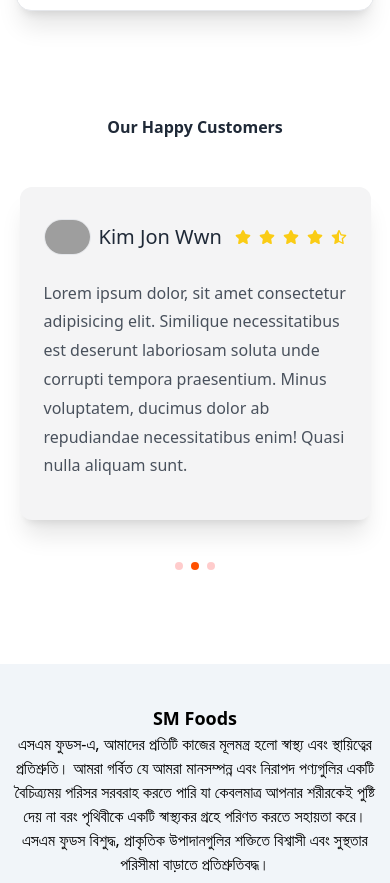
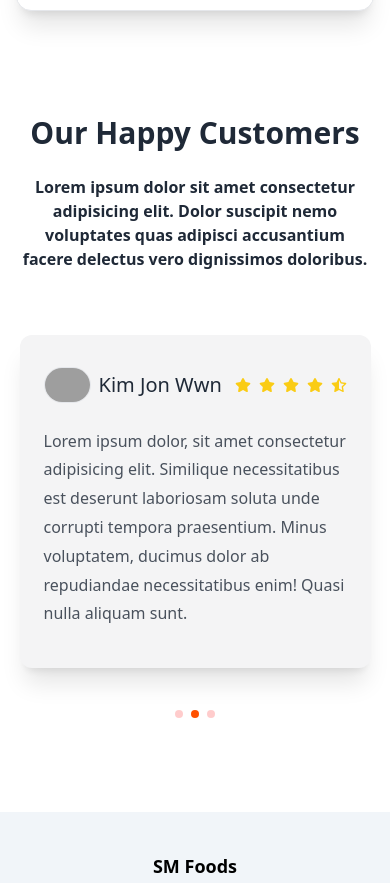
Before and after one commit to safiislam/sm-foods-project, a React (Vite) app: page / in a window 390 px wide. Shown: the part 1754-2637 px from the top of the page. Built offline with nearby package versions, Linux system fonts and the light colour scheme; grey boxes are pictures that could not be loaded.

Commit message:
client feedback update

```diff
--- a/src/components/HomeCustomerReview.jsx
+++ b/src/components/HomeCustomerReview.jsx
@@ -13,7 +13,8 @@
 const HomeCustomerReview = () => {
     return (
         <div className=' md:w-[85%] mx-auto mb-20'>
-            <p className='md:text-5xl font-semibold mb-12 text-center'>Our Happy Customers</p>
+            <p className='md:text-5xl text-3xl font-semibold md:mb-10 mb-6 text-center'>Our Happy Customers</p>
+            <p className='md:w-[60%] w-[90%] mx-auto font-semibold mb-16 text-center'>Lorem ipsum dolor sit amet consectetur adipisicing elit. Dolor suscipit nemo voluptates quas adipisci accusantium facere delectus vero dignissimos doloribus.</p>
           <Swiper
         slidesPerView={2}
         spaceBetween={80}
```
